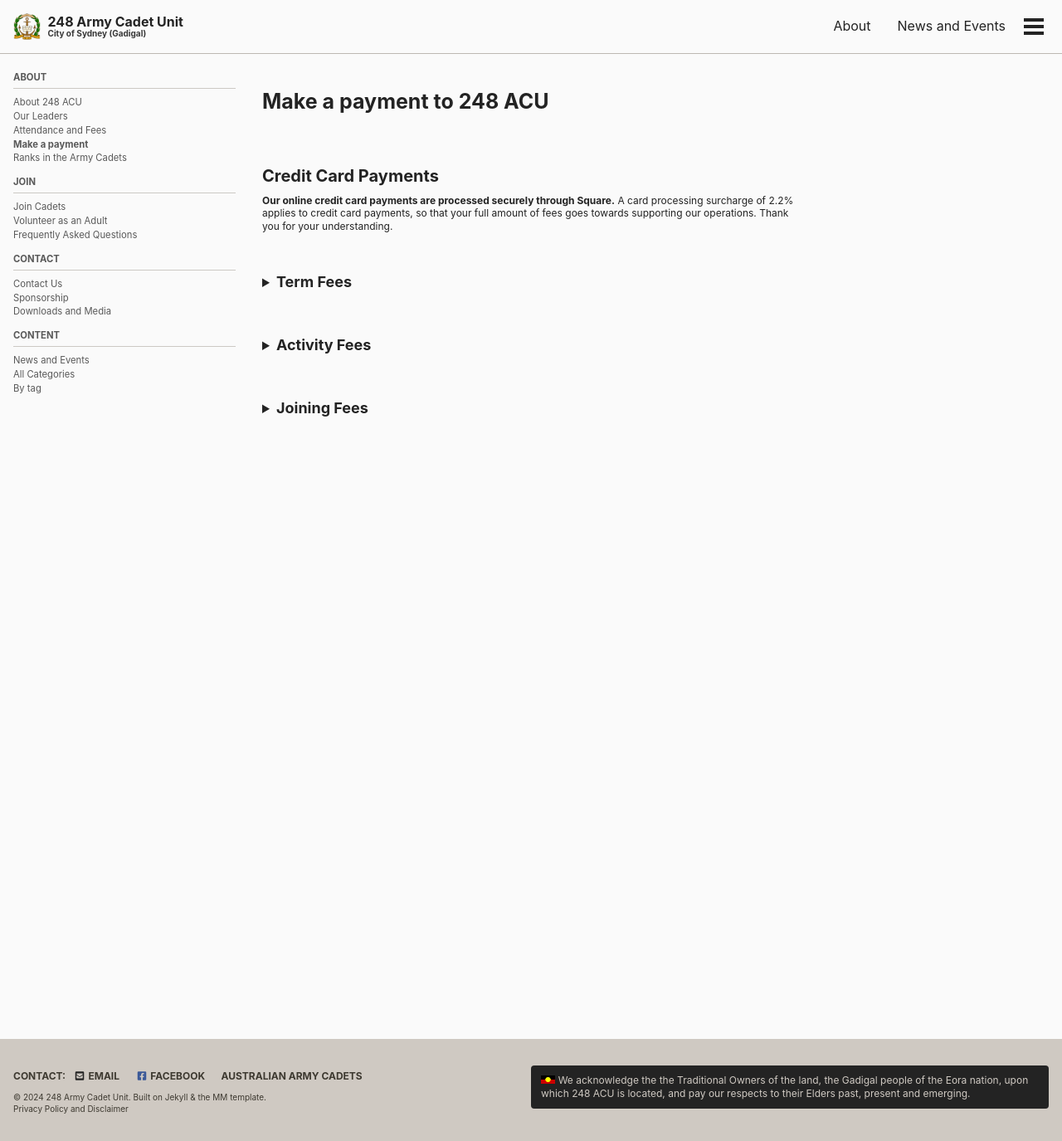
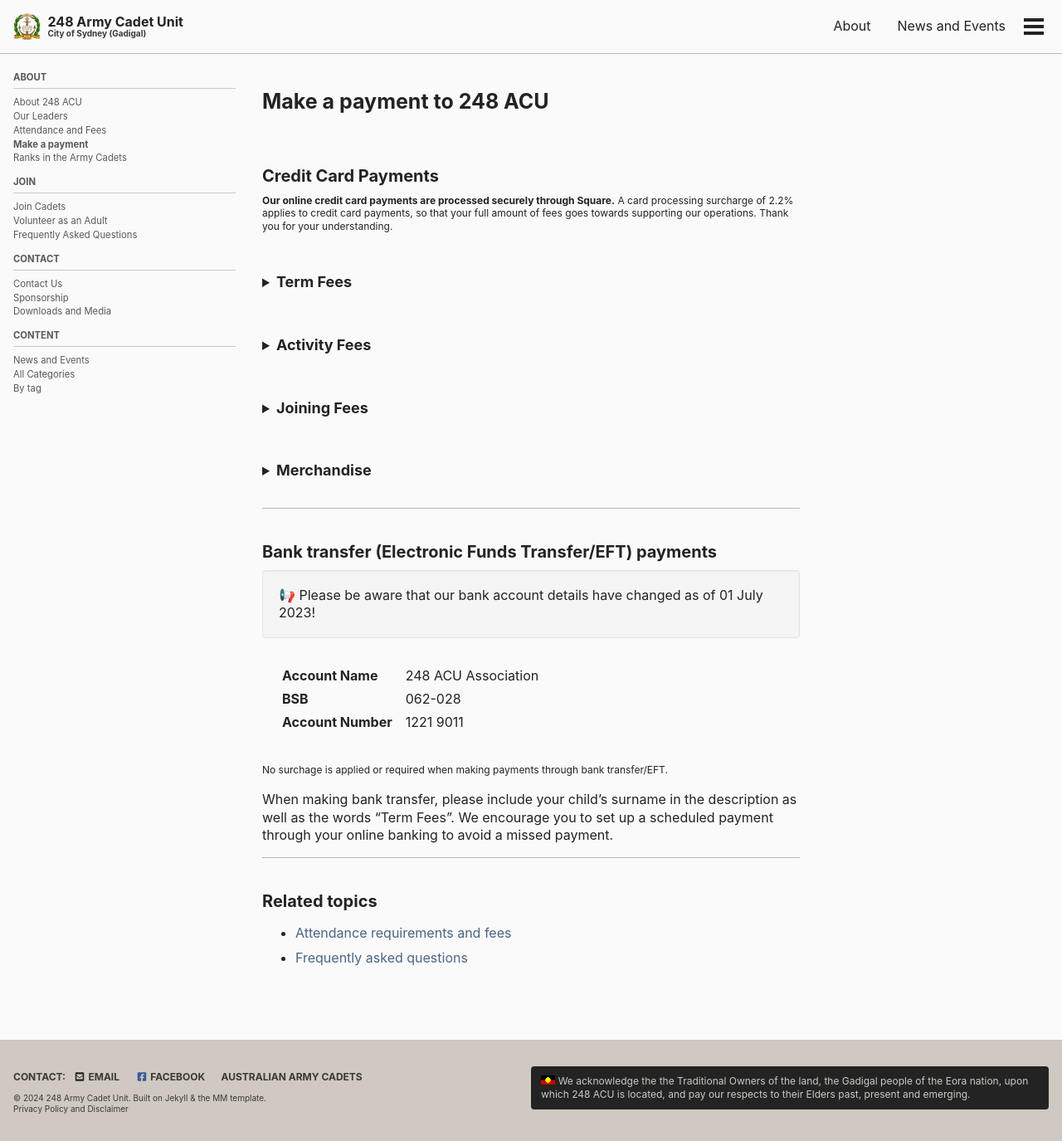
Before and after one commit to alansfyeung/248acu-website, a Jekyll site: the page built from _pages/payments.md, in a window 1280 px wide and 1375 px high. Shown: the whole window at 83% size. Built offline with Jekyll 4.4.1, drawn with Linux system fonts in a browser that asks for light colours; cached includes are drawn as plain includes.

Commit message:
Hoodie pre-order 2024

```diff
--- a/_pages/payments.md
+++ b/_pages/payments.md
@@ -63,6 +63,25 @@
     </div>
   </div>
 
+</details>
+
+
+
+<details>
+
+  <summary><h3>Merchandise</h3></summary>
+
+  <div class="fees__payment-link">
+    <div class="fees__box">
+        <p class="fees__box__title">Hoodie pre-order - 2024</p>
+        <p class="fees__box__price"><span class="fees__box__price--amount">$60.00</span>  <small>when you use code: 2024HOODIE</small></p>
+        <div class="fees__button-group">
+          <a target="_blank" data-url="https://square.link/u/XyevDdPl?src=embed" href="https://square.link/u/XyevDdPl?src=embed" class="square-checkout-button fees__button">Pay now</a>
+        </div>
+    </div>
+  </div>
+
+</details>
 
 ---
 
--- a/_sass/248acu/_payments.scss
+++ b/_sass/248acu/_payments.scss
@@ -60,3 +60,7 @@
         gap: 10px;
     }
 }
+
+.fees__payment-link {
+    width: 400px;
+}
```
Also changed, not shown: _pages/shortlink/hoodie.md (+2 -0 lines).
